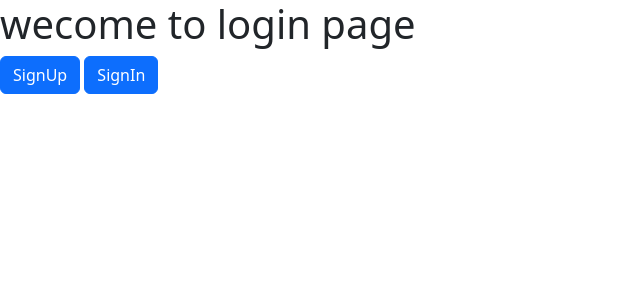
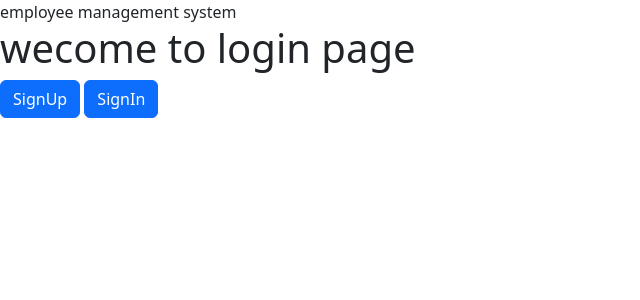
Before and after one commit to PrincePandeycode/django_registration, a Django app: page / in a window 1280 px wide. Shown: the top 300 px of the page, without its empty margins (0-640 px from the left). Run offline with Django 4.2, Linux system fonts and the light colour scheme.

Commit message:
employee management system

```diff
--- a/loginapp/templates/loginapp/index.html
+++ b/loginapp/templates/loginapp/index.html
@@ -8,6 +8,7 @@
     <title>login page</title>
 </head>
 <body>
+    <nav>employee management system</nav>
     {% for message in messages %}
     <div class="alert alert-{{ message.tags }} alert-warning alert-dismissible fade show" role="alert">
         <strong>Message : </strong> {{ message }}
```
Also changed, not shown: db.sqlite3.
